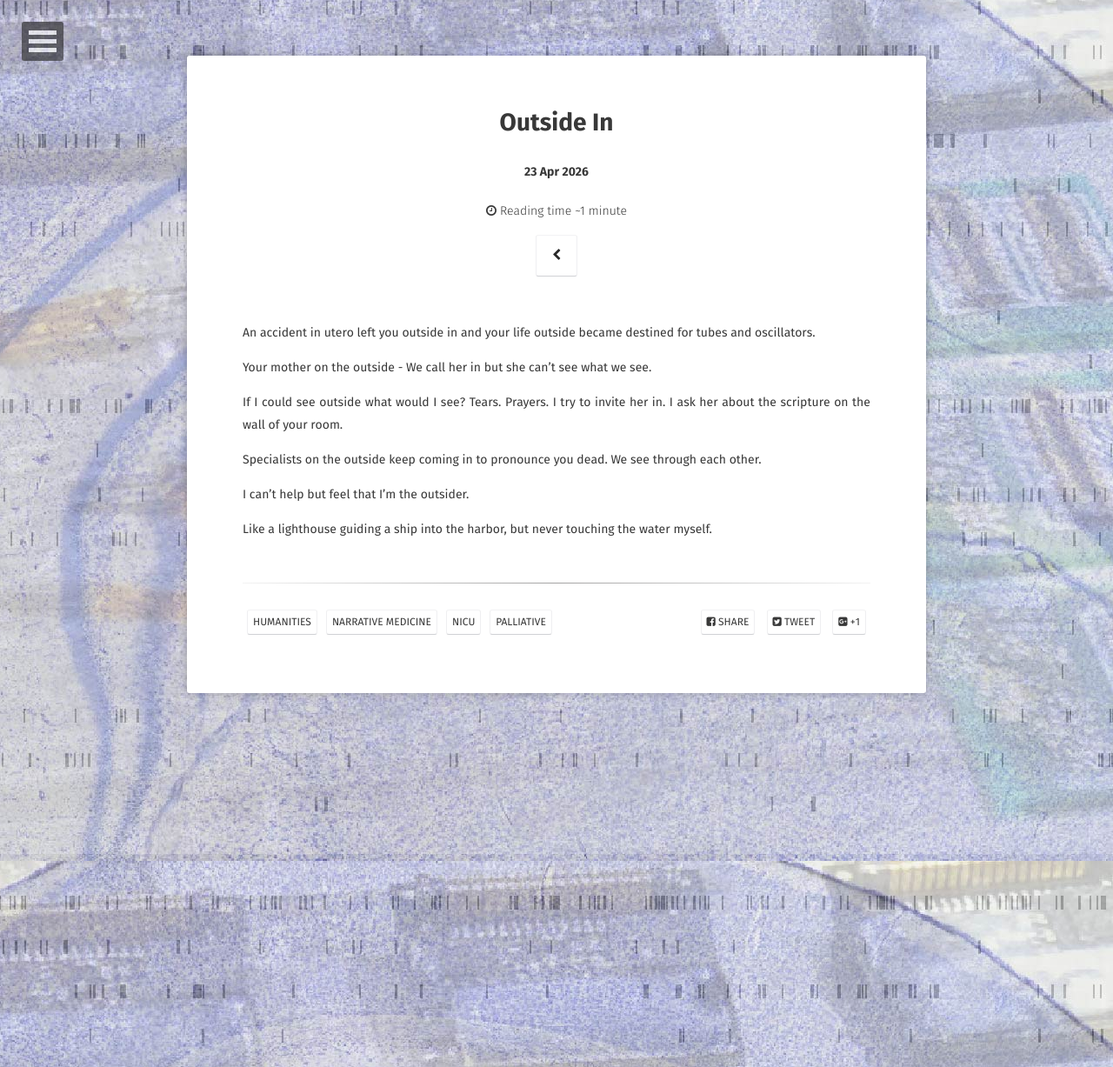
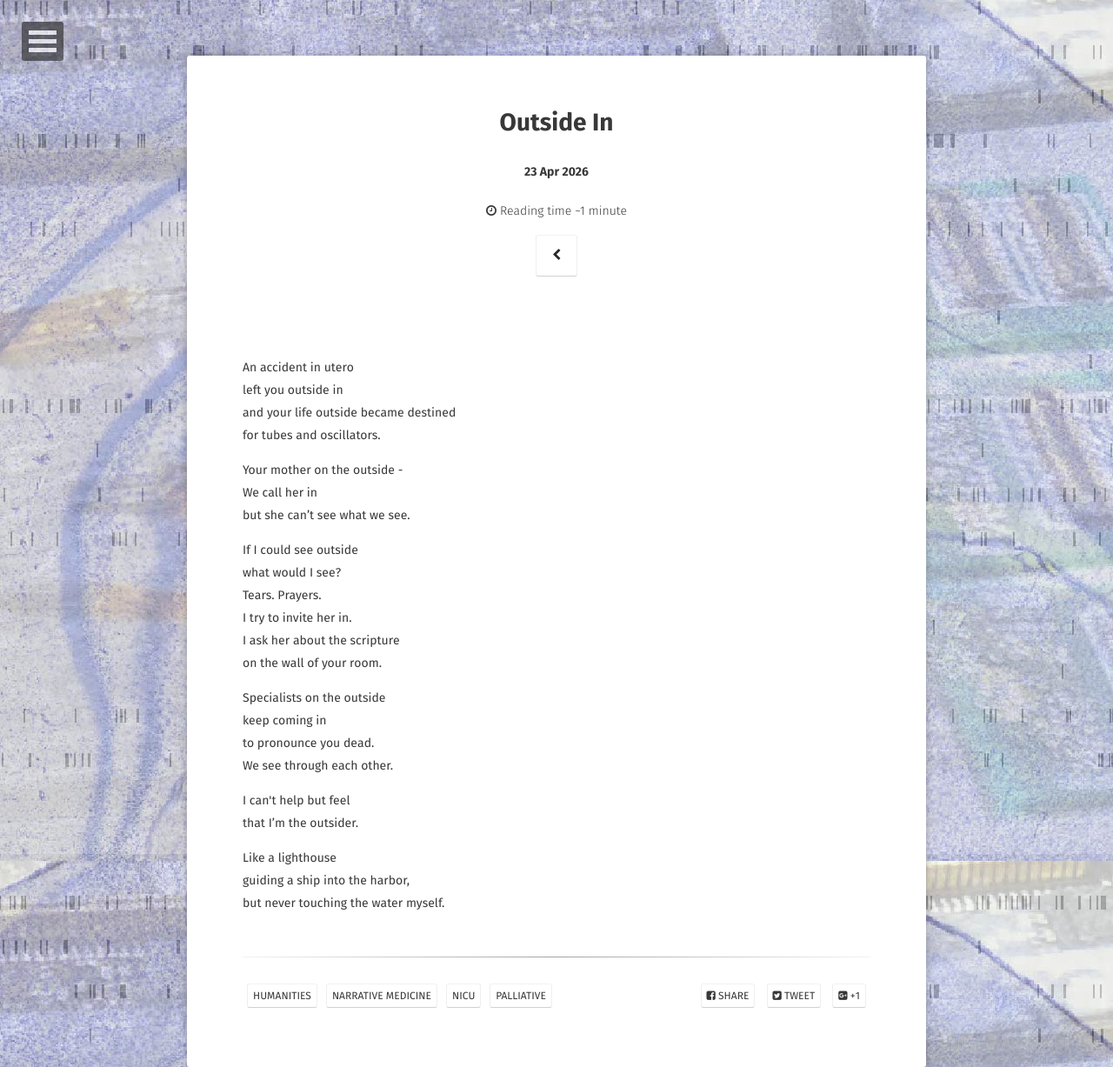
Before and after one commit to sbrunwas/sbrunwas.github.io, a Jekyll site: the page built from _posts/2026-04-23-outsidein-post.md, in a window 1280 px wide. Shown: the whole page at 87% size. Built offline with Jekyll 4.4.1, drawn with Linux system fonts in a browser that asks for light colours; some web fonts are replaced.

Commit message:
Convert poem text to HTML format
Formatted the poem with HTML paragraph tags for better presentation.

```diff
--- a/_posts/2026-04-23-outsidein-post.md
+++ b/_posts/2026-04-23-outsidein-post.md
@@ -7,30 +7,10 @@
 comments: false
 ---
 
-An accident in utero
-left you outside in
-and your life outside became destined
-for tubes and oscillators.
-
-Your mother on the outside -
-We call her in
-but she can’t see what we see.
-
-If I could see outside
-what would I see?
-Tears. Prayers.
-I try to invite her in.
-I ask her about the scripture
-on the wall of your room.
-
-Specialists on the outside
-keep coming in
-to pronounce you dead.
-We see through each other.
-
-I can't help but feel
-that I’m the outsider.
-
-Like a lighthouse
-guiding a ship into the harbor,
-but never touching the water myself.
+<p>&nbsp;</p>
+<p>An accident in utero<br />left you outside in<br />and your life outside became destined<br />for tubes and oscillators.</p>
+<p>Your mother on the outside -<br />We call her in<br />but she can&rsquo;t see what we see.</p>
+<p>If I could see outside<br />what would I see?<br />Tears. Prayers.<br />I try to invite her in.<br />I ask her about the scripture<br />on the wall of your room.</p>
+<p>Specialists on the outside<br />keep coming in<br />to pronounce you dead.<br />We see through each other.</p>
+<p>I can't help but feel<br />that I&rsquo;m the outsider.</p>
+<p>Like a lighthouse<br />guiding a ship into the harbor,<br />but never touching the water myself.</p>
```
